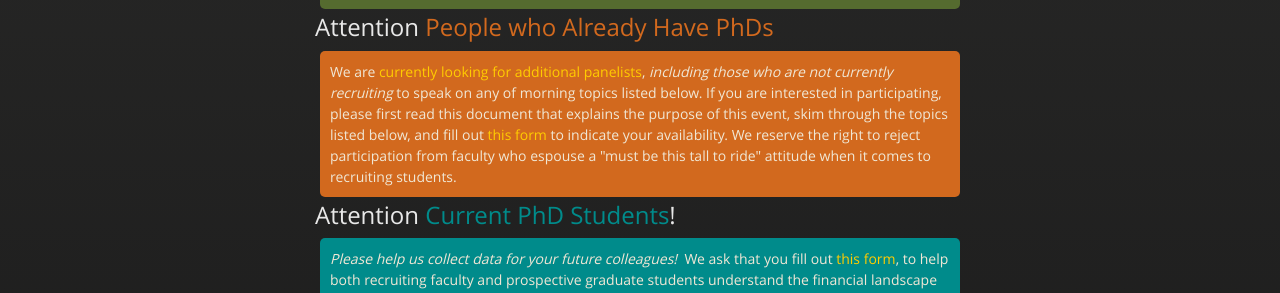
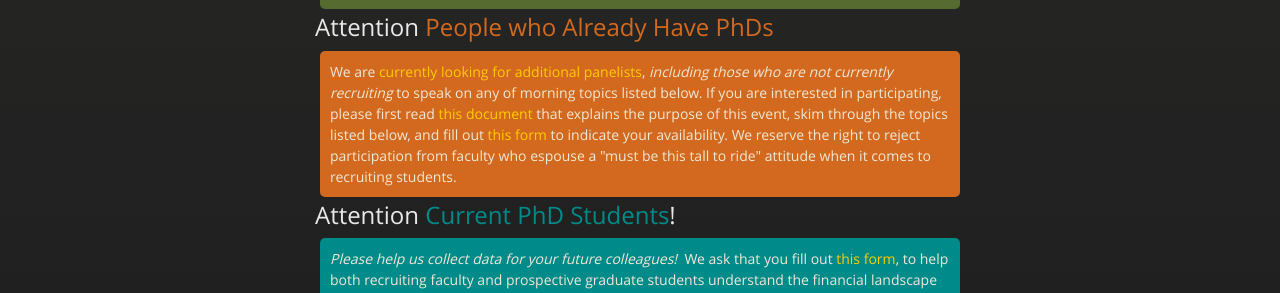
Before and after one commit to etosch/2020-phd-recruiting, a Jekyll site: the page built from index.html, in a window 1280 px wide and 900 px high. Shown: the part 356-649 px from the top of the window. Built offline with Jekyll 4.4.1, drawn with Linux system fonts in a browser that asks for light colours; the repository's description, which GitHub fills in, is left out.

Commit message:
whoops needed to update the link to the document

```diff
--- a/index.html
+++ b/index.html
@@ -35,7 +35,7 @@
 <p style="background-color:darkolivegreen; margin: 5px 5px 5px 5px; padding: 10px 10px 10px 10px; border-radius: 5px;"><b>If you are interested in attending this event</b>, please fill out <a href="https://forms.gle/Ce4QtRPQjedtZDxk6">this questionnaire</a>.</p>
 
 <h2>Attention <span style="color:chocolate">People who Already Have PhDs</span> </h2>
-<p style="background-color:chocolate; margin: 5px 5px 5px 5px; padding: 10px 10px 10px 10px; border-radius: 5px">We are <a href="#job">currently</a> <a href="#not-job">looking</a> <a href="#technical-skills">for</a> <a href="#research-skills">additional</a> <a href="#graduated-phds">panelists</a>, <i>including those who are not currently recruiting</i> to speak on any of morning topics listed below. If you are interested in participating, please first read <a href="https://docs.google.com/document/d/1O0beH2qcRLVu3ji46XqIHYcGWdTKRvFyNl5YBbB-kXE/edit?usp=sharing"></a>this document</a> that explains the purpose of this event, skim through the topics listed below, and fill out <a href="https://forms.gle/txQ2dp1dgbhMaqJT7">this form</a> to indicate your availability. We reserve the right to reject participation from faculty who espouse a "must be this tall to ride" attitude when it comes to recruiting students.</p>
+<p style="background-color:chocolate; margin: 5px 5px 5px 5px; padding: 10px 10px 10px 10px; border-radius: 5px">We are <a href="#job">currently</a> <a href="#not-job">looking</a> <a href="#technical-skills">for</a> <a href="#research-skills">additional</a> <a href="#graduated-phds">panelists</a>, <i>including those who are not currently recruiting</i> to speak on any of morning topics listed below. If you are interested in participating, please first read <a href="https://docs.google.com/document/d/1O0beH2qcRLVu3ji46XqIHYcGWdTKRvFyNl5YBbB-kXE/edit?usp=sharing">this document</a> that explains the purpose of this event, skim through the topics listed below, and fill out <a href="https://forms.gle/txQ2dp1dgbhMaqJT7">this form</a> to indicate your availability. We reserve the right to reject participation from faculty who espouse a "must be this tall to ride" attitude when it comes to recruiting students.</p>
 
 <h2>Attention <span style="color: darkcyan">Current PhD Students</span>!</h2>
 <p style="background-color: darkcyan; margin: 5px 5px 5px 5px; padding: 10px 10px 10px 10px; border-radius: 5px"><i>Please help us collect data for your future colleagues!</i>&nbsp;&nbsp;We ask that you fill out <a ref="https://forms.gle/2GEhPUmA3vsnSjAz5">this form</a>, to help both recruiting faculty and prospective graduate students understand the financial landscape of PhD programs in computing. Please share widely!</p>
```
